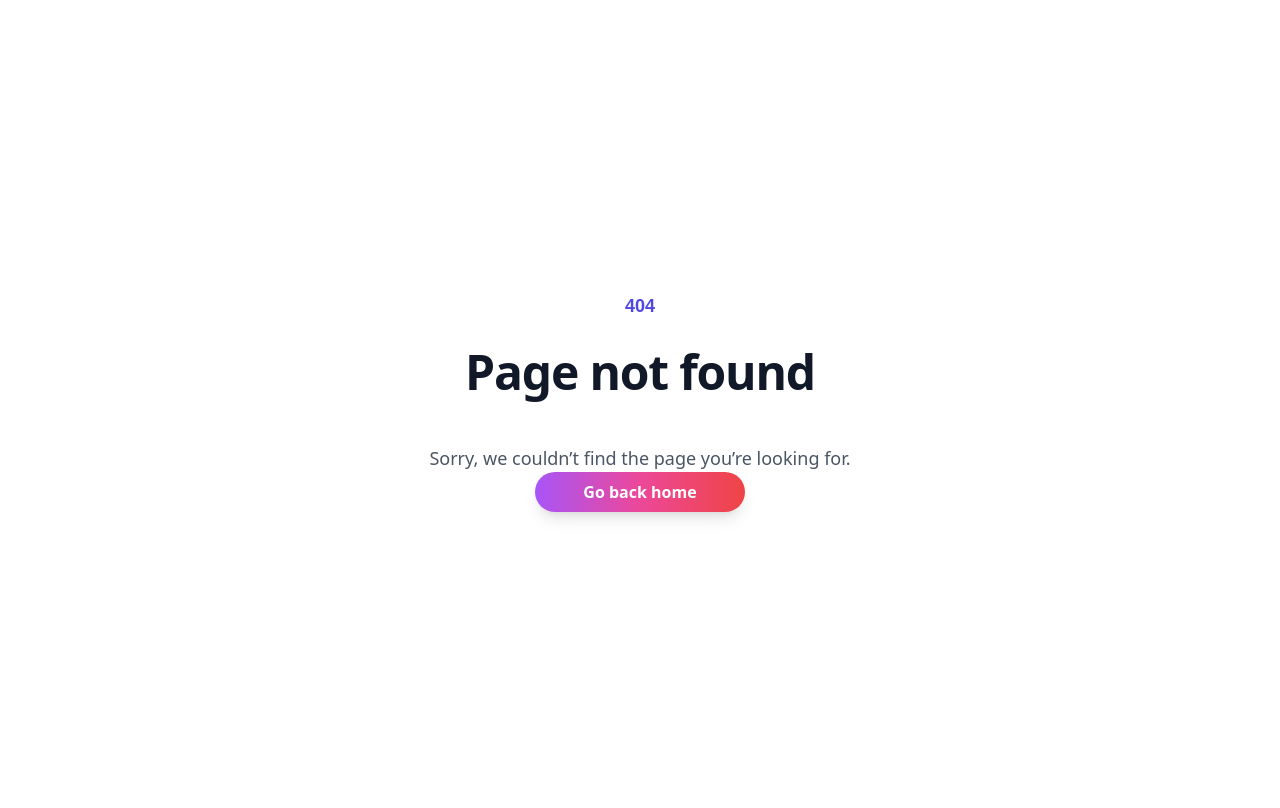
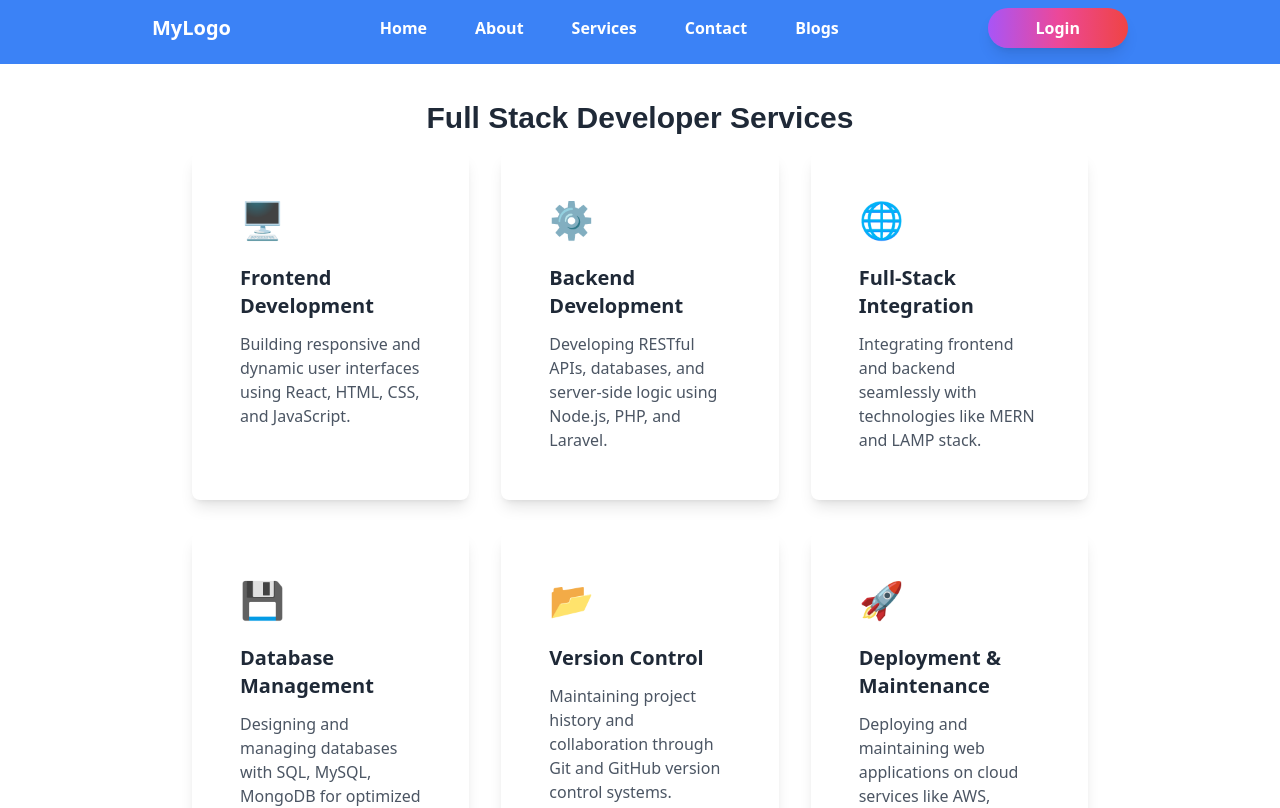
Before and after one commit to mBilalVirk/Tailwindcss, a React (Vite) app: page /services in a window 1280 px wide. Shown: the top 808 px of the page. Built offline with nearby package versions, Linux system fonts and the light colour scheme; a web font is replaced by a local one.

Commit message:
some pages update

```diff
--- a/src/App.jsx
+++ b/src/App.jsx
@@ -13,24 +13,40 @@ import Login from "./components/Login";
 import Signup from "./components/Signup";
 import Footer from "./components/Footer";
 import PageNotFound from "./components/PageNotFound";
+import ScrollToTop from "./components/ScrollToTop";
+import Services from "./components/Services";
 
 import "./index.css"; // Make sure Tailwind is set up correctly
+
 function App() {
   return (
     <Router>
+      <AppContent />
+    </Router>
+  );
+}
+
+function AppContent() {
+  const location = useLocation();
+  const isAuthPage =
+    location.pathname === "/login" || location.pathname === "/signup";
+
+  return (
+    <>
+      {!isAuthPage && <Navbar />}
+      <ScrollToTop />
       <Routes>
-        <Route path="/" element={<Navbar />}>
         <Route exact path="/" element={<Home />} />
         <Route path="/about" element={<About />} />
         <Route path="/contact" element={<Contact />} />
         <Route path="/blogs" element={<Blogs />} />
-        </Route>
-        <Route path="*" element={<PageNotFound />} />
         <Route path="/login" element={<Login />} />
         <Route path="/signup" element={<Signup />} />
+        <Route path="/services" element={<Services />} />
+        <Route path="*" element={<PageNotFound />} />
       </Routes>
-      <Footer />
-    </Router>
+      {!isAuthPage && <Footer />}
+    </>
   );
 }
 
--- a/src/components/Footer.jsx
+++ b/src/components/Footer.jsx
@@ -3,7 +3,7 @@ import React from "react";
 const Footer = () => {
   return (
     <>
-      <footer className="bg-white dark:bg-blue-600">
+      <footer className="bg-white dark:bg-blue-600 mt-3">
         <div className="mx-auto w-full max-w-screen-xl p-4 py-6 lg:py-8">
           <div className="md:flex md:justify-between">
             <div className="mb-6 md:mb-0"></div>
@@ -75,7 +75,7 @@ const Footer = () => {
             <span className="text-sm text-gray-500 sm:text-center dark:text-gray-400">
               © 2023{" "}
               <a href="https://flowbite.com/" className="hover:underline">
-                Flowbite™
+                Bilal Virk™
               </a>
               . All Rights Reserved.
             </span>
--- a/src/components/Login.jsx
+++ b/src/components/Login.jsx
@@ -34,7 +34,7 @@ const Login = () => {
   };
 
   return (
-    <section className="mt-[100px]">
+    <section className="mt-[50px]">
       <div className="flex flex-col items-center justify-center mx-auto">
         <div className="w-full bg-white rounded-lg shadow dark:border md:mt-0 sm:max-w-md sm:max-h-full dark:bg-blue-500 dark:border-gray-700">
           <div className="p-6 md:space-y-6 sm:p-8">
--- a/src/components/Navbar.jsx
+++ b/src/components/Navbar.jsx
@@ -10,7 +10,7 @@ const Navbar = () => {
 
   return (
     <div>
-      <nav className="bg-blue-500 py-3 fixed font-bold -top-1 transition-all ease-in-out  w-full z-10">
+      <nav className="bg-blue-500 py-3 fixed font-bold -top-1 transition-all ease-in-out  w-full z-30">
         <div className="container mx-auto flex justify-between items-center">
           {/* Logo */}
           <div className="text-white font-bold text-xl ">
@@ -86,7 +86,7 @@ const Navbar = () => {
 
         {/* Mobile Menu (Visible when isOpen is true) */}
         <div
-          className={`md:hidden overflow-hidden fixed bg-blue-500   transition-all duration-300 ease-in-out  left-0 top-[70px] w-screen z-20 font-bold ${
+          className={`md:hidden overflow-hidden fixed bg-blue-500 transition-all duration-300 ease-in-out left-0 top-[70px] w-screen z-40 font-bold ${
             isOpen ? "max-h-40" : "max-h-0"
           }`}
           style={{
@@ -94,7 +94,7 @@ const Navbar = () => {
             transition: "max-height 0.3s ease",
           }}
         >
-          <div className="mt-2  space-y-2 container mx-auto justify-items-center">
+          <div className="mt-2 space-y-2 container mx-auto justify-items-center">
             <NavLink
               to="/"
               className="block text-white hover:text-gray-200"
@@ -130,7 +130,16 @@ const Navbar = () => {
             </button>
           </div>
         </div>
+
+        {/* Overlay */}
+        {isOpen && (
+          <div
+            className="fixed inset-0 bg-black bg-opacity-50 z-30 h-screen"
+            onClick={toggleMenu} // Close the menu when the overlay is clicked
+          ></div>
+        )}
       </nav>
+
       <Outlet />
     </div>
   );
--- /dev/null
+++ b/src/components/ScrollToTop.jsx
@@ -0,0 +1,56 @@
+import React, { useState, useEffect } from "react";
+
+const ScrollToTop = () => {
+  const [isVisible, setIsVisible] = useState(false);
+
+  // Show the button when the user scrolls down 300px
+  const toggleVisibility = () => {
+    if (window.pageYOffset > 300) {
+      setIsVisible(true);
+    } else {
+      setIsVisible(false);
+    }
+  };
+
+  // Scroll the page to the top smoothly
+  const scrollToTop = () => {
+    window.scrollTo({
+      top: 0,
+      behavior: "smooth",
+    });
+  };
+
+  useEffect(() => {
+    // Add scroll event listener
+    window.addEventListener("scroll", toggleVisibility);
+
+    // Remove event listener on cleanup
+    return () => {
+      window.removeEventListener("scroll", toggleVisibility);
+    };
+  }, []);
+
+  return (
+    <div>
+      {isVisible && (
+        <button
+          onClick={scrollToTop}
+          className="fixed  bottom-4 right-4 bg-blue-500 text-white p-3 rounded-full shadow-lg hover:bg-blue-700 transition duration-300 ease-in-out z-50 !important"
+        >
+          <svg
+            width="24"
+            height="24"
+            xmlns="http://www.w3.org/2000/svg"
+            fill-rule="evenodd"
+            clip-rule="evenodd"
+            className="text-bold"
+          >
+            <path d="M11 2.206l-6.235 7.528-.765-.645 7.521-9 7.479 9-.764.646-6.236-7.53v21.884h-1v-21.883z" />
+          </svg>
+        </button>
+      )}
+    </div>
+  );
+};
+
+export default ScrollToTop;
--- /dev/null
+++ b/src/components/Services.jsx
@@ -0,0 +1,75 @@
+import React from "react";
+
+const servicesData = [
+  {
+    id: 1,
+    title: "Frontend Development",
+    description:
+      "Building responsive and dynamic user interfaces using React, HTML, CSS, and JavaScript.",
+    icon: "🖥️", // You can replace this with icons from a library like FontAwesome or HeroIcons
+  },
+  {
+    id: 2,
+    title: "Backend Development",
+    description:
+      "Developing RESTful APIs, databases, and server-side logic using Node.js, PHP, and Laravel.",
+    icon: "⚙️",
+  },
+  {
+    id: 3,
+    title: "Full-Stack Integration",
+    description:
+      "Integrating frontend and backend seamlessly with technologies like MERN and LAMP stack.",
+    icon: "🌐",
+  },
+  {
+    id: 4,
+    title: "Database Management",
+    description:
+      "Designing and managing databases with SQL, MySQL, MongoDB for optimized data storage.",
+    icon: "💾",
+  },
+  {
+    id: 5,
+    title: "Version Control",
+    description:
+      "Maintaining project history and collaboration through Git and GitHub version control systems.",
+    icon: "📂",
+  },
+  {
+    id: 6,
+    title: "Deployment & Maintenance",
+    description:
+      "Deploying and maintaining web applications on cloud services like AWS, Heroku, or DigitalOcean.",
+    icon: "🚀",
+  },
+];
+
+const Services = () => {
+  return (
+    <section className="py-12   mt-[100px]">
+      <div className="container mx-auto px-4">
+        <h2 className="text-3xl font-bold font-myFont text-center mb-8 text-gray-800">
+          Full Stack Developer Services
+        </h2>
+
+        <div className="grid grid-cols-1 sm:grid-cols-2 lg:grid-cols-3 gap-8 ">
+          {servicesData.map((service) => (
+            <div
+              key={service.id}
+              className="bg-white shadow-lg rounded-lg p-6 m-3 hover:shadow-xl transition-shadow duration-300 ease-in-out "
+            >
+              <div className="text-4xl text-blue-500 mb-4">{service.icon}</div>
+              <h3 className="text-xl font-semibold text-gray-800 mb-2">
+                {service.title}
+              </h3>
+              <p className="text-gray-600">{service.description}</p>
+            </div>
+          ))}
+        </div>
+      </div>
+    </section>
+  );
+};
+
+export default Services;
--- a/src/components/Signup.jsx
+++ b/src/components/Signup.jsx
@@ -42,7 +42,7 @@ const Signup = () => {
   };
 
   return (
-    <section className=" mt-[100px]">
+    <section className=" mt-[50px]">
       <div className="flex flex-col items-center justify-center mx-auto  ">
         <div className="w-full bg-white rounded-lg shadow dark:border md:mt-0 sm:max-w-md sm:max-h-full  dark:bg-blue-500 dark:border-gray-700">
           <div className="p-6 md:space-y-6 sm:p-8">
```
Also changed, not shown: src/components/Contact.jsx (+56 -1 lines). Lines whose indentation alone changed are shown as unchanged.
